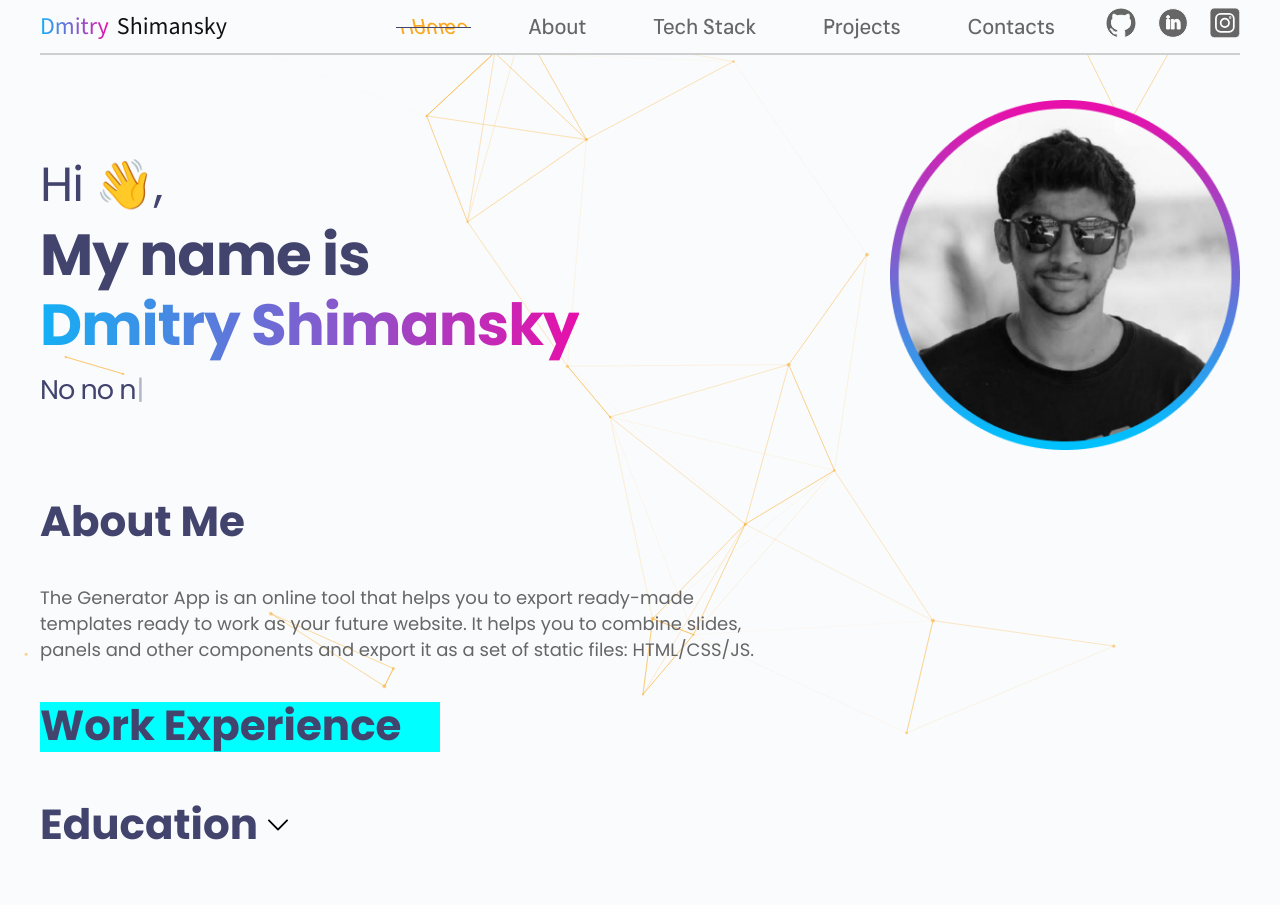
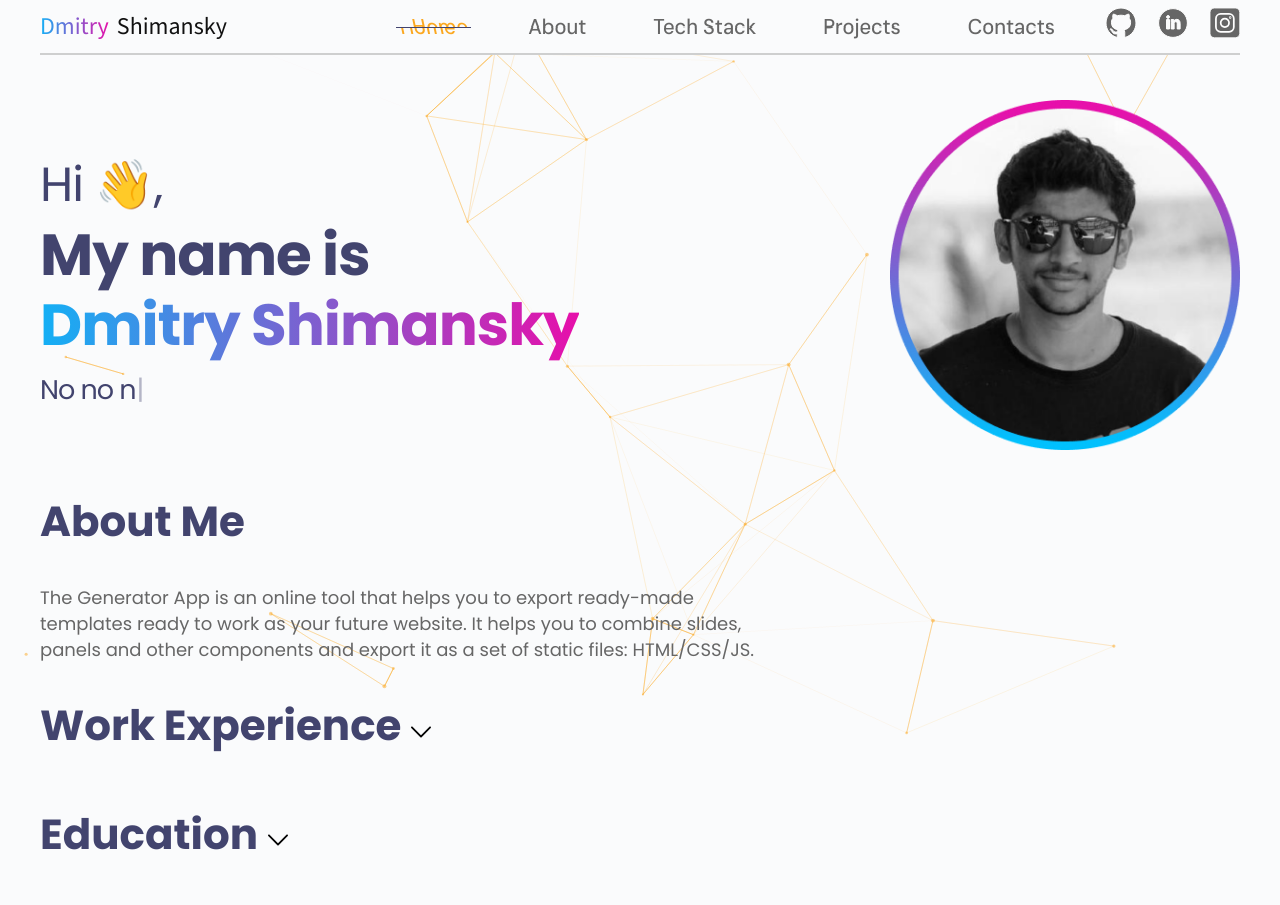
Before and after one commit to Dmitry-Shimansky/portfolio-React-TS, a React app: page / in a window 1280 px wide. Shown: the top 905 px of the page. Built offline with nearby package versions, Linux system fonts and the light colour scheme.

Commit message:
Add: hover for WorkExperience Education and Courses components

```diff
--- a/src/layouts/sections/main/courses/Courses_Styles.ts
+++ b/src/layouts/sections/main/courses/Courses_Styles.ts
@@ -5,6 +5,22 @@ const StyledEducation = styled.details`
     position: relative;
     max-width: 60%;
     margin-bottom: 38px;
+
+    & summary::after {
+        width: 0;
+    }
+
+    &[open] summary::after {
+        position: absolute;
+        content: "";
+        left: 0;
+        top: 65px;
+        height: 2px;
+        width: 100%;
+        background-image: linear-gradient(90deg, rgb(19, 176, 245), rgb(231, 15, 170));
+
+        transition: width 1s ease-in-out;
+    }
 
     @media ${Theme.media.tablet860} {
         max-width: 100%;
@@ -20,7 +36,32 @@ const EducationTitle =styled.summary`
     margin-bottom: 10px;
 
     h2 {
-        margin-bottom: 0;
+        margin-bottom: 10px;
+    }
+
+    &::before {
+        position: absolute;
+        left: 0;
+        content: "";
+        width: 220px;
+        height: 0;
+        background-color: rgb(0, 255, 255, 0.7);
+        border-radius: 50%;
+        box-shadow: 0 0 20px 10px rgb(0, 255, 255, 0);
+        z-index: 0;
+
+        transition-property: height, box-shadow;
+        transition-duration: 0.5s;
+        transition-timing-function: ease-in-out;
+    }
+
+    svg {
+        z-index: 1;
+    }
+
+    &:hover::before {
+        height: 20px;
+        box-shadow: 0 0 20px 10px rgb(0, 255, 255, 0.7);
     }
 `;
 
--- a/src/layouts/sections/main/education/Education_Styles.ts
+++ b/src/layouts/sections/main/education/Education_Styles.ts
@@ -5,6 +5,22 @@ const StyledEducation = styled.details`
     position: relative;
     max-width: 60%;
     margin-bottom: 38px;
+
+    & summary::after {
+        width: 0;
+    }
+
+    &[open] summary::after {
+        position: absolute;
+        content: "";
+        left: 0;
+        top: 65px;
+        height: 2px;
+        width: 100%;
+        background-image: linear-gradient(90deg, rgb(19, 176, 245), rgb(231, 15, 170));
+
+        transition: width 1s ease-in-out;
+    }
 
     @media ${Theme.media.tablet860} {
         max-width: 100%;
@@ -20,7 +36,32 @@ const EducationTitle =styled.summary`
     margin-bottom: 10px;
 
     h2 {
-        margin-bottom: 0;
+        margin-bottom: 10px;
+    }
+
+    &::before {
+        position: absolute;
+        left: 0;
+        content: "";
+        width: 250px;
+        height: 0;
+        background-color: rgb(0, 255, 255, 0.7);
+        border-radius: 50%;
+        box-shadow: 0 0 20px 10px rgb(0, 255, 255, 0);
+        z-index: 0;
+
+        transition-property: height, box-shadow;
+        transition-duration: 0.5s;
+        transition-timing-function: ease-in-out;
+    }
+
+    svg {
+        z-index: 1;
+    }
+
+    &:hover::before {
+        height: 20px;
+        box-shadow: 0 0 20px 10px rgb(0, 255, 255, 0.7);
     }
 `;
 
@@ -44,8 +85,8 @@ const ListItem = styled.li`
     margin-bottom: 44px;
 
     &:not(:last-child)::after {
-        position: relative;
-        top: 22px;
+        position: absolute;
+        bottom: -22px;
         content: "";
         height: 2px;
         width: 100%;
--- a/src/layouts/sections/main/workexperience/WorkExperience_Styles.ts
+++ b/src/layouts/sections/main/workexperience/WorkExperience_Styles.ts
@@ -5,6 +5,22 @@ const StyledWorkExperience = styled.details`
     position: relative;
     max-width: 60%;
     margin-bottom: 38px;
+
+    & summary::after {
+        width: 0;
+    }
+
+    &[open] summary::after {
+        position: absolute;
+        content: "";
+        left: 0;
+        top: 65px;
+        height: 2px;
+        width: 100%;
+        background-image: linear-gradient(90deg, rgb(19, 176, 245), rgb(231, 15, 170));
+
+        transition: width 1s ease-in-out;
+    }
 
     @media ${Theme.media.tablet860} {
         max-width: 100%;
@@ -20,21 +36,32 @@ const WorkExperienceTitle = styled.summary`
     margin-bottom: 10px;
 
     h2 {
-        margin-bottom: 0;
+        margin-bottom: 10px;
     }
-
-    transition: opacity 1s ease;
 
     &::before {
         position: absolute;
         left: 0;
         content: "";
         width: 400px;
-        height: 50px;
-        background-color: aqua;
+        height: 0;
+        background-color: rgb(0, 255, 255, 0.7);
+        border-radius: 50%;
+        box-shadow: 0 0 20px 10px rgb(0, 255, 255, 0);
+        z-index: 0;
+
+        transition-property: height, box-shadow;
+        transition-duration: 0.5s;
+        transition-timing-function: ease-in-out;
     }
 
-    &:hover {
+    svg {
+        z-index: 1;
+    }
+
+    &:hover::before {
+        height: 20px;
+        box-shadow: 0 0 20px 10px rgb(0, 255, 255, 0.7);
 
     }
 `;
@@ -59,8 +86,8 @@ const ListItem = styled.li`
     margin-bottom: 44px;
 
     &:not(:last-child)::after {
-        position: relative;
-        top: 22px;
+        position: absolute;
+        bottom: -22px;
         content: "";
         height: 2px;
         width: 100%;
```
Also changed, not shown: src/assets/svg/down-arrow-svgrepo-com.svg (added).
